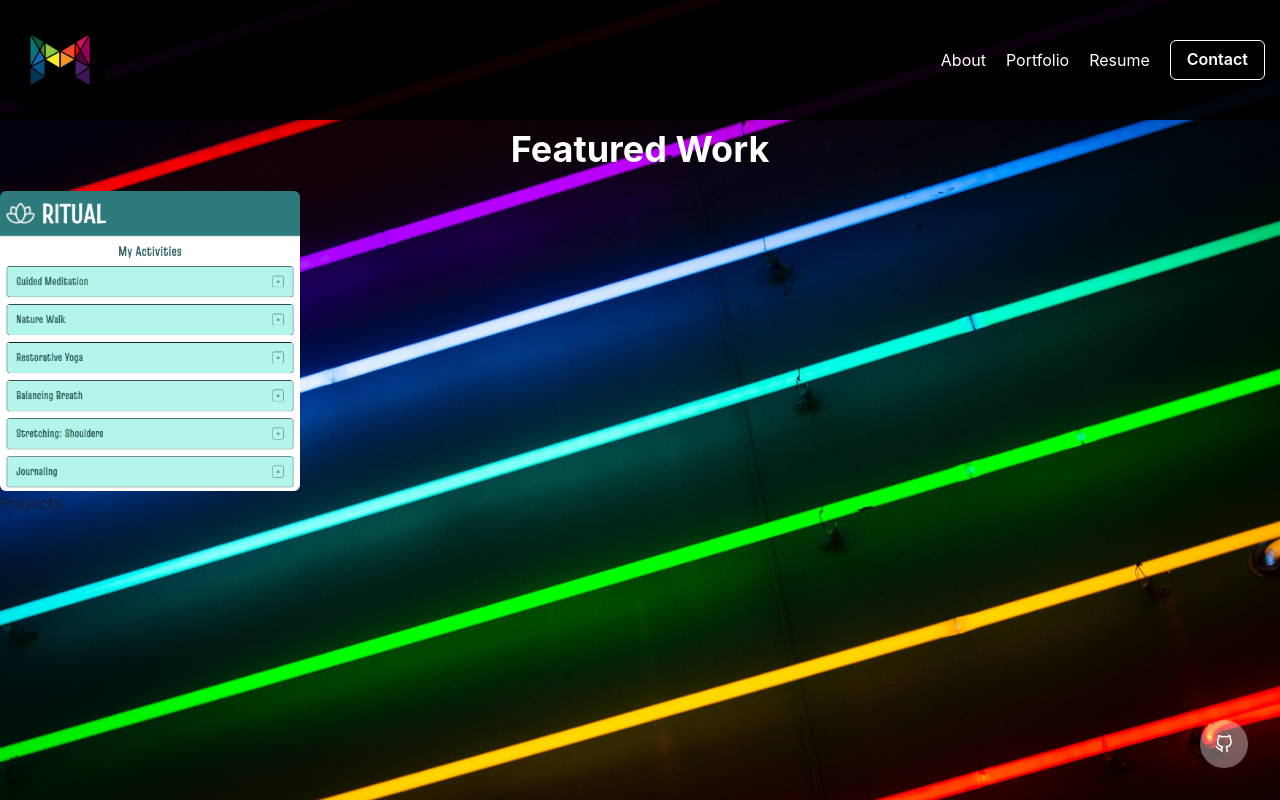
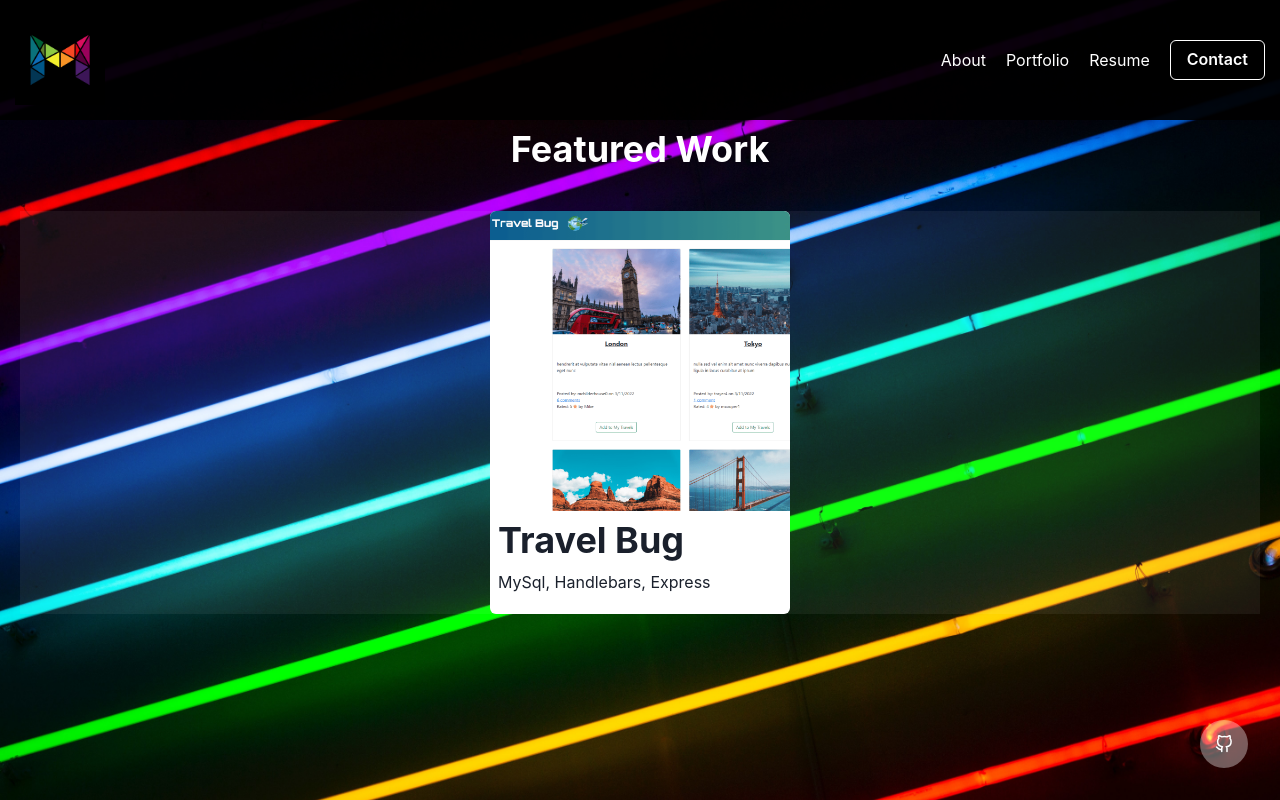
Before and after one commit to mimi5930/mike-miller-dev-port, a React (Create React App) app in the folder client/: page /portfolio in a window 1280 px wide. Built offline with nearby package versions, Linux system fonts and the light colour scheme.

Commit message:
added anchor buttons to repo and website

```diff
--- a/client/src/components/Portfolio/index.js
+++ b/client/src/components/Portfolio/index.js
@@ -1,4 +1,3 @@
-import React, { useState } from 'react';
 import projects from './featProjects.json';
 import {
 	Box,
@@ -6,15 +5,20 @@ import {
 	Heading,
 	Image,
 	Text,
-	LinkBox,
 	useDisclosure,
-	Collapse
+	IconButton,
+	Collapse,
+	Flex,
+	Fade,
+	ButtonGroup,
+	Button
 } from '@chakra-ui/react';
+import { FiGithub, FiGlobe } from 'react-icons/fi';
 
 const Portfolio = props => {
 	const { isOpen, onToggle } = useDisclosure();
 
-	const projectTest = projects[0];
+	const projectTest = projects[1];
 
 	return (
 		<>
@@ -23,30 +27,45 @@ const Portfolio = props => {
 					Featured Work
 				</Heading>
 			</Center>
+			<Flex justifyContent="space-evenly" bgColor="whiteAlpha.100" m="5">
 				<Box
-				onMouseEnter={onToggle}
-				onMouseLeave={onToggle}
 					width="300px"
 					overflow="hidden"
 					borderRadius="md"
 					bgColor="white"
+					position="relative"
+					onMouseEnter={onToggle}
+					onMouseLeave={onToggle}
 				>
 					<Image
 						src={require(`../../img/projects/${projectTest.pic}`)}
 						alt={projectTest.alt}
 					/>
-				<Collapse in={isOpen}>
 					<Box bgColor="white">
 						<Heading m="2">{projectTest.name}</Heading>
-
 						<Text m="2" mb="5">
 							{projectTest.features}
 						</Text>
 					</Box>
-				</Collapse>
+					<Fade in={isOpen}>
+						<ButtonGroup
+							size="md"
+							position="absolute"
+							top="35%"
+							left="50%"
+							ml="-107.845px"
+							colorScheme="blackAlpha"
+						>
+							<a href={projectTest.url} target="_blank" rel="noreferrer">
+								<Button leftIcon={<FiGlobe />}>Website</Button>
+							</a>
+							<a href={projectTest.gitHub} target="_blank" rel="noreferrer">
+								<Button leftIcon={<FiGithub />}>Repo</Button>
+							</a>
+						</ButtonGroup>
+					</Fade>
 				</Box>
-
-			<div>Projects</div>
+			</Flex>
 		</>
 	);
 };
```
Lines whose indentation alone changed are shown as unchanged.
